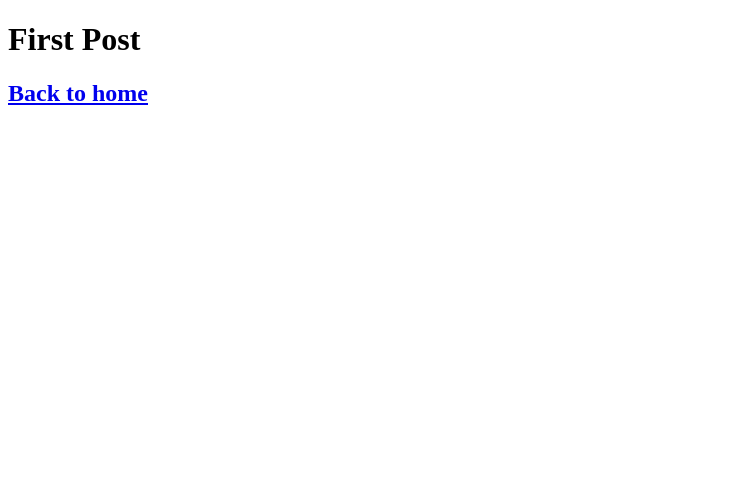
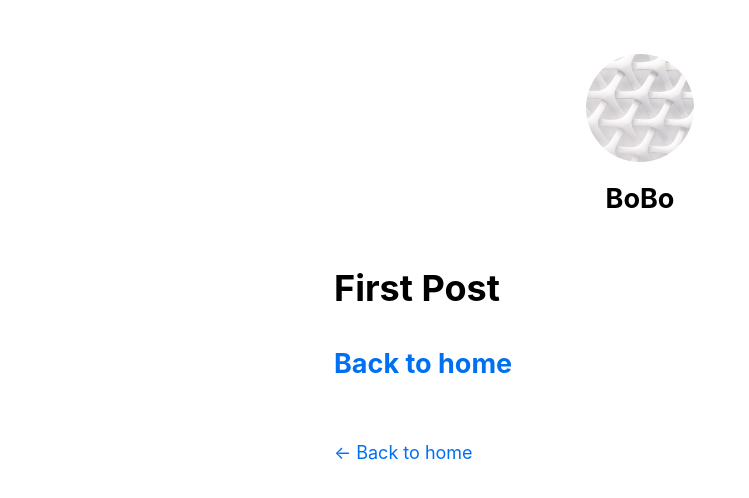
Before and after one commit to 13ruceYu/nextjs-blog, a Next.js app: page /posts/first-post in a window 1280 px wide. Shown: the top 498 px of the page, without its empty margins (0-749 px from the left). Built offline with nearby package versions, Linux system fonts and the light colour scheme.

Commit message:
feat: polish layout

```diff
--- /dev/null
+++ b/components/layout.js
@@ -0,0 +1,69 @@
+import Head from 'next/head';
+import Image from 'next/image';
+import styles from './layout.module.css';
+import utilStyles from '../styles/utils.module.css';
+import Link from 'next/link';
+
+const name = 'BoBo';
+export const siteTitle = 'Next.js Sample Website';
+
+export default function Layout({ children, home }) {
+  return (
+    <div className={styles.container}>
+      <Head>
+        <link rel="icon" href="/favicon.ico" />
+        <meta
+          name="description"
+          content="Learn how to build a personal website using Next.js"
+        />
+        <meta
+          property="og:image"
+          content={`https://og-image.vercel.app/${encodeURI(
+            siteTitle,
+          )}.png?theme=light&md=0&fontSize=75px&images=https%3A%2F%2Fassets.vercel.com%2Fimage%2Fupload%2Ffront%2Fassets%2Fdesign%2Fnextjs-black-logo.svg`}
+        />
+        <meta name="og:title" content={siteTitle} />
+        <meta name="twitter:card" content="summary_large_image" />
+      </Head>
+      <header className={styles.header}>
+        {home ? (
+          <>
+            <Image
+              priority
+              src="/images/profile.jpg"
+              className={utilStyles.borderCircle}
+              height={144}
+              width={144}
+              alt=""
+            />
+            <h1 className={utilStyles.heading2Xl}>{name}</h1>
+          </>
+        ) : (
+          <>
+            <Link href="/">
+              <Image
+                priority
+                src="/images/profile.jpg"
+                className={utilStyles.borderCircle}
+                height={108}
+                width={108}
+                alt=""
+              />
+            </Link>
+            <h2 className={utilStyles.headingLg}>
+              <Link href="/" className={utilStyles.colorInherit}>
+                {name}
+              </Link>
+            </h2>
+          </>
+        )}
+      </header>
+      <main>{children}</main>
+      {!home && (
+        <div className={styles.backToHome}>
+          <Link href="/">← Back to home</Link>
+        </div>
+      )}
+    </div>
+  );
+}
--- /dev/null
+++ b/components/layout.module.css
@@ -0,0 +1,15 @@
+.container {
+  max-width: 36rem;
+  padding: 0 1rem;
+  margin: 3rem auto 6rem;
+}
+
+.header {
+  display: flex;
+  flex-direction: column;
+  align-items: center;
+}
+
+.backToHome {
+  margin: 3rem 0 0;
+}
--- /dev/null
+++ b/pages/_app.js
@@ -0,0 +1,5 @@
+import '../styles/global.css';
+
+export default function App({ Component, pageProps }) {
+  return <Component {...pageProps} />;
+}
--- a/pages/posts/first-post.js
+++ b/pages/posts/first-post.js
@@ -1,10 +1,11 @@
 import Link from 'next/link'
 import Head from 'next/head'
 import Script from 'next/script';
+import Layout from '../../components/layout'
 
 export default function FirstPost () {
   return (
-    <>
+    <Layout>
       <Head>
         <title>First Post</title>
       </Head>
@@ -19,6 +20,6 @@
       <h2>
         <Link href="/">Back to home</Link>
       </h2>
-    </>
+    </Layout>
   );
 }
--- /dev/null
+++ b/styles/global.css
@@ -0,0 +1,27 @@
+html,
+body {
+  padding: 0;
+  margin: 0;
+  font-family: -apple-system, BlinkMacSystemFont, Segoe UI, Roboto, Oxygen, Ubuntu,
+    Cantarell, Fira Sans, Droid Sans, Helvetica Neue, sans-serif;
+  line-height: 1.6;
+  font-size: 18px;
+}
+
+* {
+  box-sizing: border-box;
+}
+
+a {
+  color: #0070f3;
+  text-decoration: none;
+}
+
+a:hover {
+  text-decoration: underline;
+}
+
+img {
+  max-width: 100%;
+  display: block;
+}
--- a/styles/globals.css
+++ /dev/null
@@ -1,38 +0,0 @@
-html,
-body {
-  padding: 0;
-  margin: 0;
-  font-family: Inter, -apple-system, BlinkMacSystemFont, Segoe UI, Roboto,
-    Oxygen, Ubuntu, Cantarell, Fira Sans, Droid Sans, Helvetica Neue, sans-serif;
-}
-
-a {
-  color: inherit;
-  text-decoration: none;
-}
-
-* {
-  box-sizing: border-box;
-}
-
-img {
-  max-width: 100%;
-  height: auto;
-}
-
-h1,
-h2,
-p,
-ul {
-  margin: 0;
-}
-
-ul {
-  padding: 0;
-  list-style: none;
-}
-
-button {
-  padding: 0.5rem 1rem;
-  font-weight: bold;
-}
--- /dev/null
+++ b/styles/utils.module.css
@@ -0,0 +1,52 @@
+.heading2Xl {
+  font-size: 2.5rem;
+  line-height: 1.2;
+  font-weight: 800;
+  letter-spacing: -0.05rem;
+  margin: 1rem 0;
+}
+
+.headingXl {
+  font-size: 2rem;
+  line-height: 1.3;
+  font-weight: 800;
+  letter-spacing: -0.05rem;
+  margin: 1rem 0;
+}
+
+.headingLg {
+  font-size: 1.5rem;
+  line-height: 1.4;
+  margin: 1rem 0;
+}
+
+.headingMd {
+  font-size: 1.2rem;
+  line-height: 1.5;
+}
+
+.borderCircle {
+  border-radius: 9999px;
+}
+
+.colorInherit {
+  color: inherit;
+}
+
+.padding1px {
+  padding-top: 1px;
+}
+
+.list {
+  list-style: none;
+  padding: 0;
+  margin: 0;
+}
+
+.listItem {
+  margin: 0 0 1.25rem;
+}
+
+.lightText {
+  color: #666;
+}
```
Also changed, not shown: pages/index.js (+12 -108 lines).
